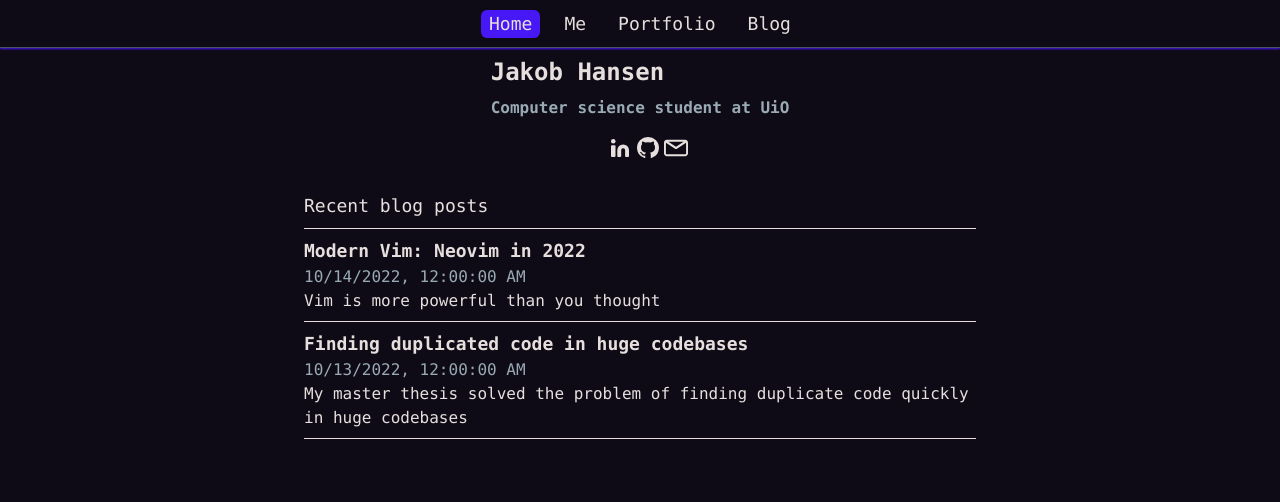
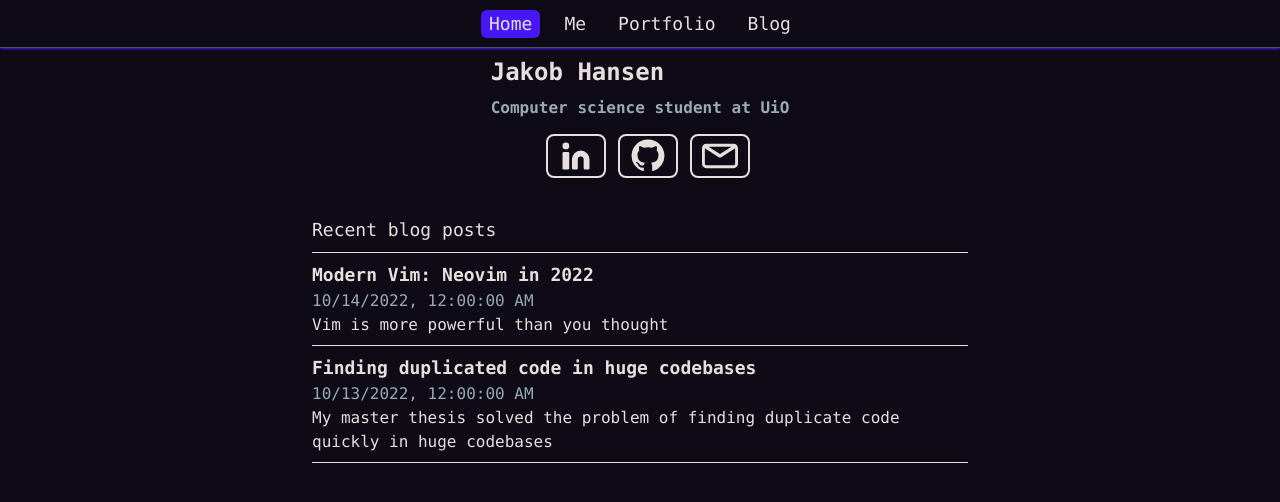
Before and after one commit to jakobkhansen/jakobhansen.dev, a Next.js app: page / in a window 1280 px wide. Shown: the top 502 px of the page. Built offline with nearby package versions, Linux system fonts and the light colour scheme.

Commit message:
Home page fixes

```diff
--- a/pages/blog/index.tsx
+++ b/pages/blog/index.tsx
@@ -18,7 +18,7 @@ export default function Blog({
   });
 
   return (
-    <div className="m-auto max-w-2xl">
+    <div className="m-auto max-w-2xl p-2">
       <BlogPostsList title="All blog posts" posts={parsedPosts} />
     </div>
   );
--- a/pages/index.tsx
+++ b/pages/index.tsx
@@ -38,19 +38,25 @@ const Home = ({
               </div>
               <div className="m-2 flex w-full flex-row items-center justify-center p-2">
                 <Link href={linkedin}>
-                  <LinkedIn className="mx-0.5 h-6 cursor-pointer text-stark" />
+                  <div className="mx-2 cursor-pointer rounded-md py-2 outline outline-2 transition-all ease-in-out hover:outline-4">
+                    <LinkedIn className="mx-4 h-6 scale-150 cursor-pointer text-stark" />
+                  </div>
                 </Link>
                 <Link href={github}>
-                  <Github className="mx-0.5 h-6 cursor-pointer text-stark" />
+                  <div className="mx-2 cursor-pointer rounded-md py-2 outline outline-2 transition-all ease-in-out hover:outline-4">
+                    <Github className="mx-4 h-6 scale-150 text-stark" />
+                  </div>
                 </Link>
                 <Link href={email}>
-                  <Email className="mx-0.5 h-6 cursor-pointer text-stark" />
+                  <div className="mx-2 cursor-pointer rounded-md py-2 outline outline-2 transition-all ease-in-out hover:outline-4">
+                    <Email className="mx-4 my-auto h-6 scale-150 cursor-pointer text-stark" />
+                  </div>
                 </Link>
               </div>
             </div>
           </div>
         </section>
-        <section className="m-auto mt-4 max-w-2xl">
+        <section className="m-auto mt-4 max-w-2xl p-2">
           <BlogPostsList
             title={"Recent blog posts"}
             posts={parsedPosts}
--- a/tailwind.config.js
+++ b/tailwind.config.js
@@ -7,6 +7,7 @@ module.exports = {
         void: "#0E0B16",
         jewel: "#4717F6",
         jewellight: "#7f3af7",
+        twitchdark: "#641fff",
         stark: "#E7DFDD",
         textprimary: "#E7DFDD",
         textsecondary: "#99aab5",
```
